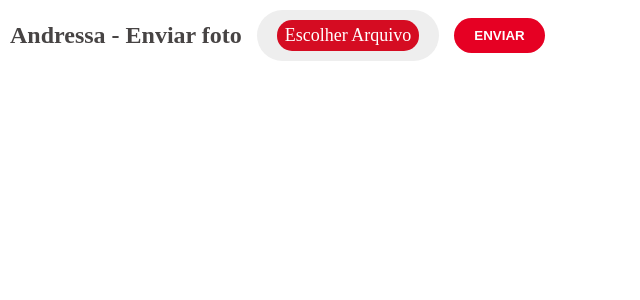
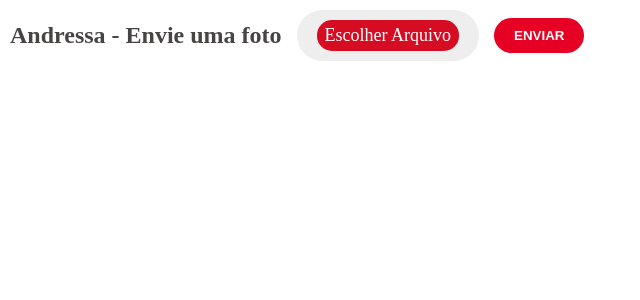
Before and after one commit to AndressaCabrall/Pagina-Fake-Pinterest, a Flask app: page /perfil/1 in a window 1280 px wide. Shown: the part 72-372 px from the top of the page, without its empty margins (0-640 px from the left). Run offline with Flask 3, Linux system fonts and the light colour scheme; a user stored in the database is signed in.

Commit message:
finalização da pagina

```diff
--- a/fakepinterest/templates/login.html
+++ b/fakepinterest/templates/login.html
@@ -66,6 +66,7 @@
         <form method="POST" class="popup">
             {{ form.csrf_token }}
 
+
           <svg
             height="40"
             viewBox="-3 -3 82 82"
@@ -80,6 +81,7 @@
               fill-rule="evenodd"
             ></path>
           </svg>
+
 
           <h2>Bem-vindo(a) ao FakePinterest</h2>
 
--- a/fakepinterest/templates/perfil.html
+++ b/fakepinterest/templates/perfil.html
@@ -21,7 +21,7 @@ Perfil : {{ usuario }}
     <form class="bloco-add-img" method="POST" enctype="multipart/form-data">
         {{ form.csrf_token }}
 
-        <h2>{{ usuario.username }} - Enviar foto </h2>
+        <h2>{{ usuario.username }} - Envie uma foto </h2>
 
 
         <div class="bloco-arquivo">
@@ -48,7 +48,7 @@ Perfil : {{ usuario }}
 
 <div class="bloco-add-img">
 
-    <h2>{{ usuario.username }} - Ver perfil </h2>
+    <h2>{{ usuario.username }} - Perfil </h2>
 </div>
 
     {% endif %}
```
Also changed, not shown: fakepinterest/templates/criarconta.html (+6 -1 lines), fakepinterest/static/fotos_post/pinterest-14.jpg (added), fakepinterest/static/fotos_post/pinterest-19.jpg (added), instance/comunidade.db.
